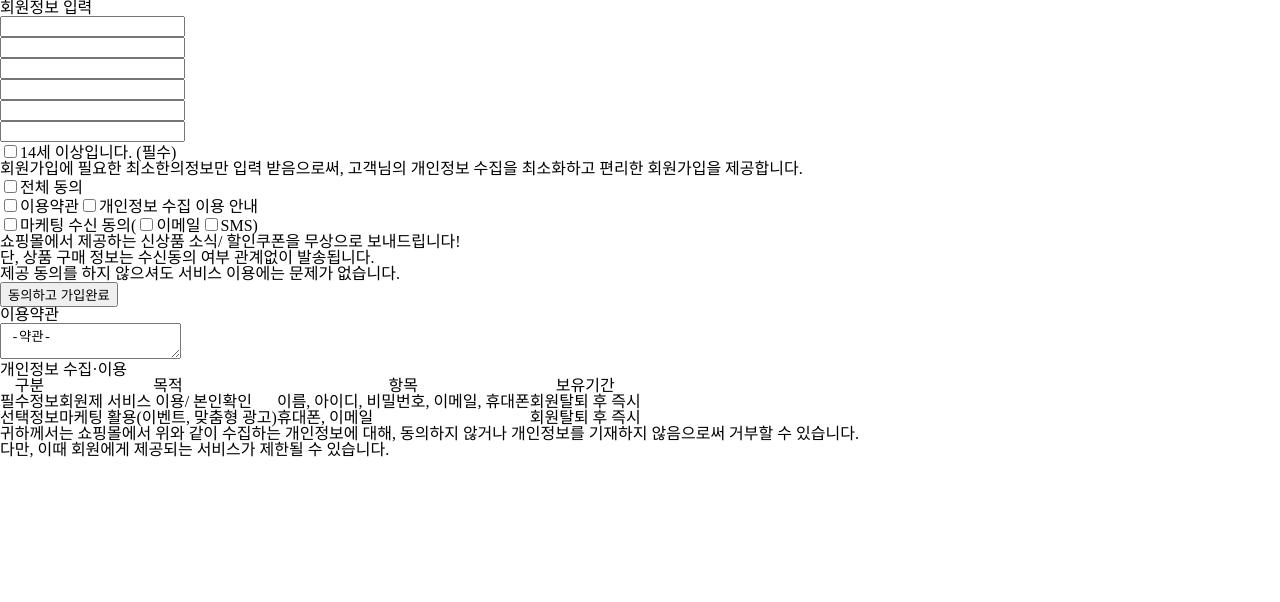
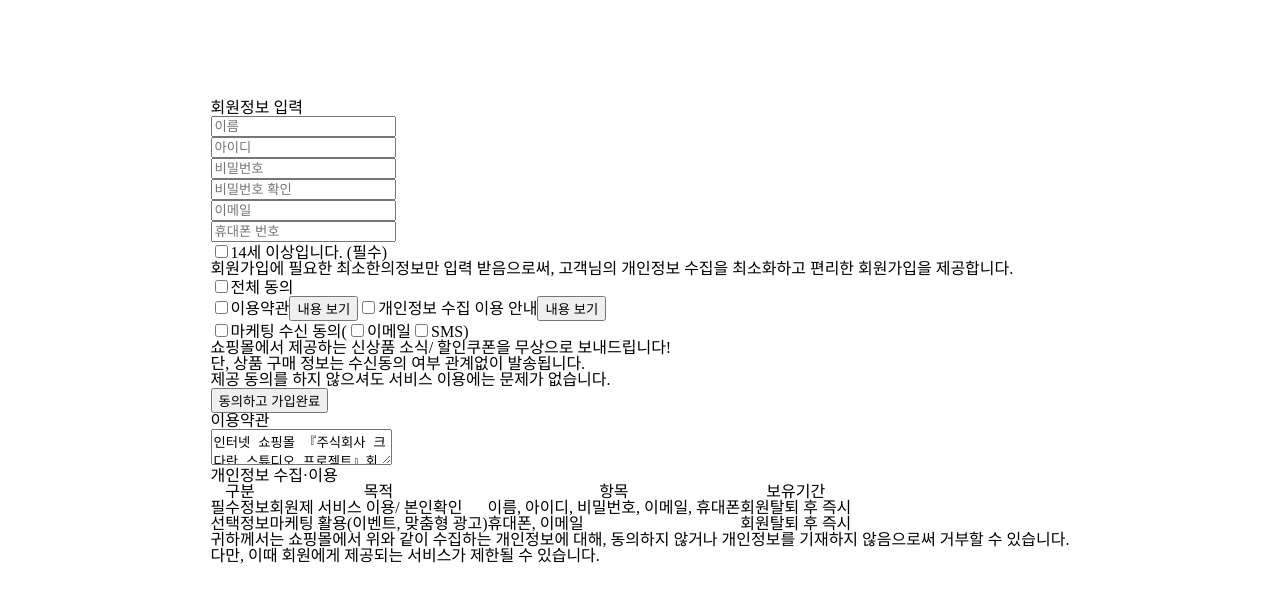
Before and after one commit to yebomlee/fullstack2-1st-keudaran-studio-frontend, a React (Create React App) app: page /signup in a window 1280 px wide. Shown: the top 602 px of the page. Built offline with nearby package versions, Linux system fonts and the light colour scheme.

Commit message:
Add: sign up 레이아웃 구현

```diff
--- a/src/pages/Sign/SignUp/SignUp.js
+++ b/src/pages/Sign/SignUp/SignUp.js
@@ -1,5 +1,6 @@
 import React from 'react';
 import SignUpBox from './SignUpBox';
+import './SignUp.scss';
 
 class SignUp extends React.Component {
   render() {
--- a/src/pages/Sign/SignUp/SignUpBox.js
+++ b/src/pages/Sign/SignUp/SignUpBox.js
@@ -1,42 +1,68 @@
 import React from 'react';
+import './SignUpBox.scss';
 
 class SignUpBox extends React.Component {
   render() {
     return (
       <section className="SignUpBox">
-        <h1>회원정보 입력</h1>
+        <h1 className="signUpTitle">회원정보 입력</h1>
         <div className="signUpBoxInner">
           <form className="signUpForm">
             <ul className="userInfo">
               <li>
-                <input type="text" name="realName" className="realNameInput" />
+                <input
+                  type="text"
+                  name="realName"
+                  className="realNameInput userInfoInput"
+                  placeholder="이름"
+                />
               </li>
               <li>
-                <input type="text" name="username" className="usernameInput" />
+                <input
+                  type="text"
+                  name="username"
+                  className="usernameInput userInfoInput"
+                  placeholder="아이디"
+                />
               </li>
               <li>
                 <input
                   type="password"
                   name="password"
-                  className="passwordInput"
+                  className="passwordInput userInfoInput"
+                  placeholder="비밀번호"
                 />
               </li>
               <li>
-                <input type="password" className="passwordConfirm" />
+                <input
+                  type="password"
+                  className="passwordConfirm userInfoInput"
+                  placeholder="비밀번호 확인"
+                />
               </li>
               <li>
-                <input type="text" name="email" className="emailInput" />
+                <input
+                  type="text"
+                  name="email"
+                  className="emailInput userInfoInput"
+                  placeholder="이메일"
+                />
               </li>
               <li>
-                <input type="text" name="phoneNumber" className="phoneInput" />
+                <input
+                  type="text"
+                  name="phoneNumber"
+                  className="phoneInput userInfoInput"
+                  placeholder="휴대폰 번호"
+                />
               </li>
             </ul>
             <div className="joinMsg">
               <input type="checkbox" id="olderFourteenCheck" />
-              <label htmlFor="olderFourteenCheck">
+              <label htmlFor="olderFourteenCheck" className="mustCheckLabel">
                 14세 이상입니다. (필수)
               </label>
-              <p>
+              <p className="joinDescription">
                 회원가입에 필요한 최소한의정보만 입력 받음으로써, 고객님의
                 개인정보 수집을 최소화하고 편리한 회원가입을 제공합니다.
               </p>
@@ -50,12 +76,15 @@ class SignUpBox extends React.Component {
                 <div className="legalCheck">
                   <input type="checkbox" id="usePolicyCheck" />
                   <label htmlFor="usePolicyCheck">이용약관</label>
+                  <button class="littleGreyBtn">내용 보기</button>
                   <input type="checkbox" id="usePrivacyCheck" />
                   <label htmlFor="usePrivacyCheck">
                     개인정보 수집 이용 안내
                   </label>
+                  <button class="littleGreyBtn">내용 보기</button>
                 </div>
                 <div className="marketingCheck">
+                  <div class="checkBox">
                     <input type="checkbox" id="allMarketingCheck" />
                     <label htmlFor="allMarketingCheck">
                       마케팅 수신 동의(
@@ -64,23 +93,51 @@ class SignUpBox extends React.Component {
                       <input type="checkbox" id="phoneMarketingCheck" />
                       <label htmlFor="phoneMarketingCheck">SMS</label>)
                     </label>
+                  </div>
+                  <div class="marketingParagraph">
                     <p>
                       쇼핑몰에서 제공하는 신상품 소식/ 할인쿠폰을 무상으로
                       보내드립니다!
                     </p>
-                  <p>단, 상품 구매 정보는 수신동의 여부 관계없이 발송됩니다.</p>
+                    <p>
+                      단, 상품 구매 정보는 수신동의 여부 관계없이 발송됩니다.
+                    </p>
                     <b>
                       제공 동의를 하지 않으셔도 서비스 이용에는 문제가 없습니다.
                     </b>
                   </div>
                 </div>
               </div>
-            <button>동의하고 가입완료</button>
+            </div>
+            <button type="button" className="signUpBtn">
+              동의하고 가입완료
+            </button>
           </form>
           <div className="policyWrap">
             <div className="policyBox">
-              <h3>이용약관</h3>
-              <textarea> -약관- </textarea>
+              <h3 className="policyTitle">이용약관</h3>
+              <textarea className="policyText">
+                인터넷 쇼핑몰 『주식회사 크다란 스튜디오 프로젝트』회원 약관
+                제1조(목적) 이 약관은 주식회사 플레이윈 회사(전자상거래
+                사업자)가 운영하는 주식회사 플레이윈 사이버 몰(이하 “몰”이라
+                한다)에서 제공하는 인터넷 관련 서비스(이하 “서비스”라 한다)를
+                이용함에 있어 사이버 몰과 이용자의 권리·의무 및 책임사항을
+                규정함을 목적으로 합니다. ※「PC통신, 무선 등을 이용하는
+                전자상거래에 대해서도 그 성질에 반하지 않는 한 이 약관을
+                준용합니다.」 제2조(정의) ① “몰”이란 주식회사 플레이윈 회사가
+                재화 또는 용역(이하 “재화 등”이라 함)을 이용자에게 제공하기
+                위하여 컴퓨터 등 정보통신설비를 이용하여 재화 등을 거래할 수
+                있도록 설정한 가상의 영업장을 말하며, 아울러 사이버몰을 운영하는
+                사업자의 의미로도 사용합니다. ② “이용자”란 “몰”에 접속하여 이
+                약관에 따라 “몰”이 제공하는 서비스를 받는 회원 및 비회원을
+                말합니다. ③ ‘회원’이라 함은 “몰”에 회원등록을 한 자로서,
+                계속적으로 “몰”이 제공하는 서비스를 이용할 수 있는 자를
+                말합니다. ④ ‘비회원’이라 함은 회원에 가입하지 않고 “몰”이
+                제공하는 서비스를 이용하는 자를 말합니다. 제3조 (약관 등의
+                명시와 설명 및 개정) ① “몰”은 이 약관의 내용과 상호 및 대표자
+                성명, 영업소 소재지 주소(소비자의 불만을 처리할 수 있는 곳의
+                주소를 포함), 전화번호·모사전송번호·전자우편주소,
+              </textarea>
             </div>
             <div className="usePrivacyBox">
               <h3>개인정보 수집·이용</h3>
```
Lines whose indentation alone changed are shown as unchanged.
